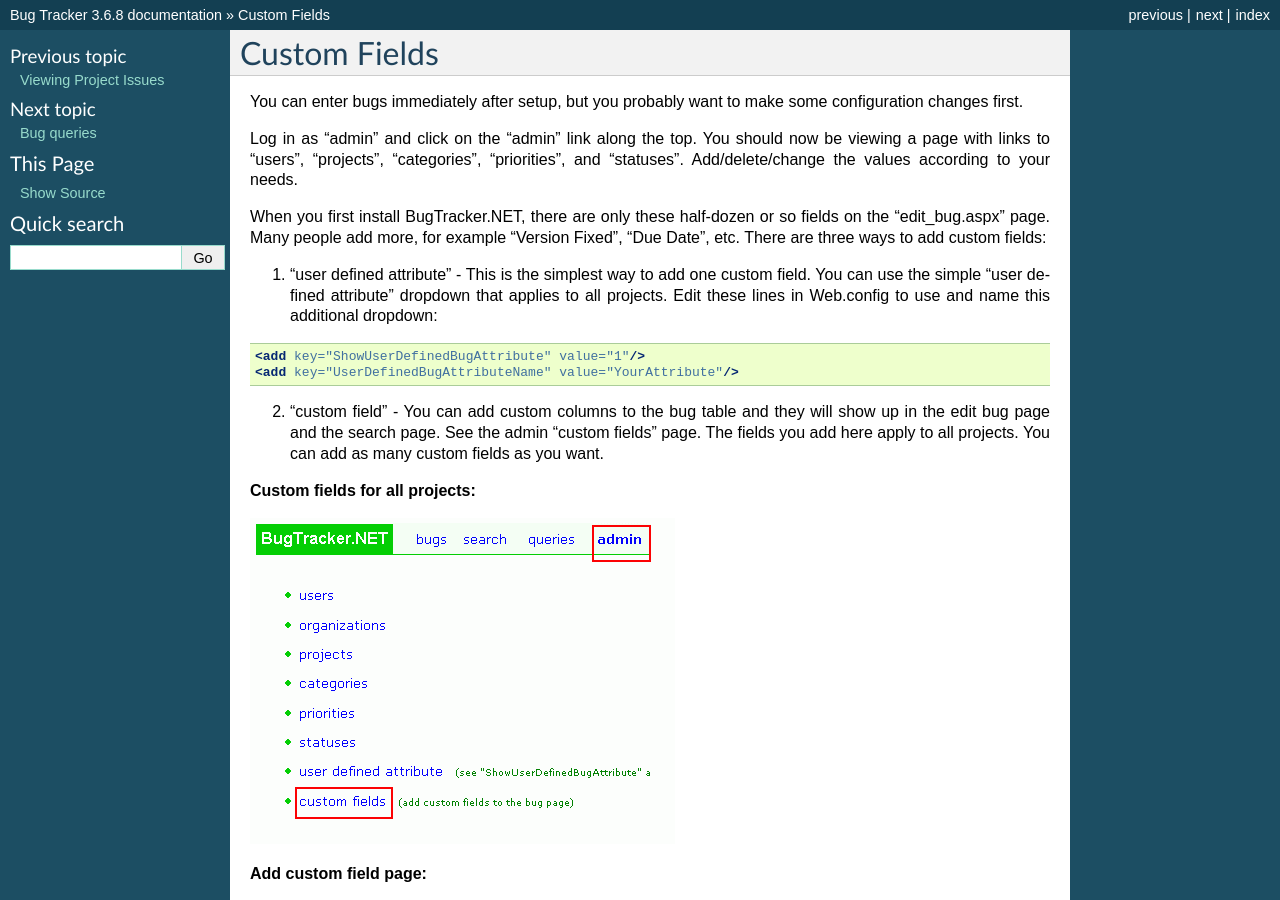
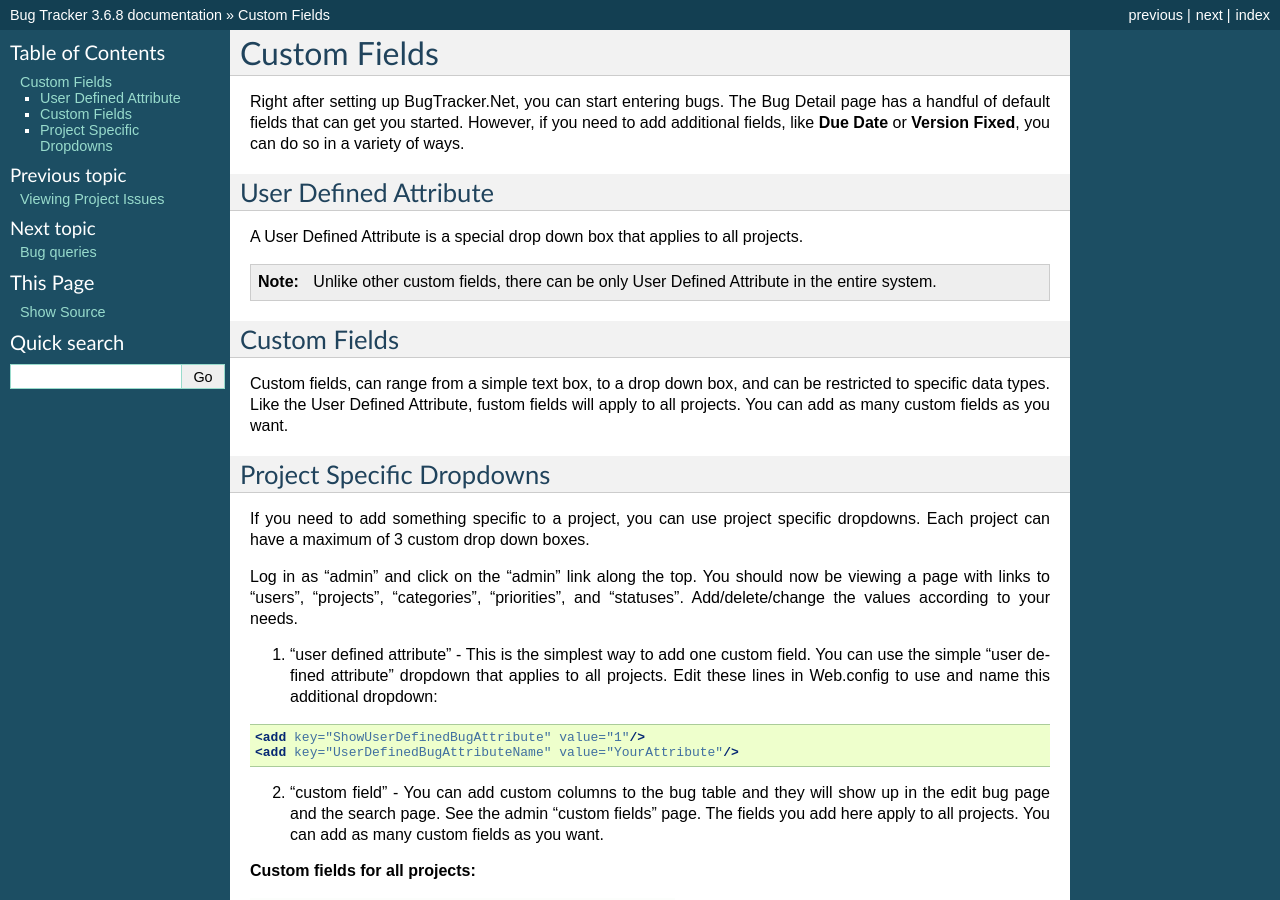
Before and after one commit to Displace99/Bug-Tracker, a Sphinx documentation site: the page built from docs/source/custom-fields.rst, in a window 1280 px wide and 900 px high. Built offline with Sphinx 7.4.7, drawn with Linux system fonts in a browser that asks for light colours; pages that are not in the unit, such as notebooks, are missing from menus.

Commit message:
Separates out documentation

```diff
--- a/docs/source/custom-fields.rst
+++ b/docs/source/custom-fields.rst
@@ -1,11 +1,26 @@
-===============
+###############
 Custom Fields
-===============
-You can enter bugs immediately after setup, but you probably want to make some configuration changes first.
+###############
+Right after setting up BugTracker.Net, you can start entering bugs. The Bug Detail page has a handful of default fields that can get you started. However, if you need to add additional fields, like **Due Date** or **Version Fixed**, you can do so in a variety of ways.
+
+User Defined Attribute
+----------------------
+A User Defined Attribute is a special drop down box that applies to all projects.
+
+.. note::
+
+    Unlike other custom fields, there can be only User Defined Attribute in the entire system.
+
+Custom Fields
+--------------
+Custom fields, can range from a simple text box, to a drop down box, and can be restricted to specific data types. Like the User Defined Attribute, fustom fields will apply to all projects. You can add as many custom fields as you want.
+
+Project Specific Dropdowns
+--------------------------
+If you need to add something specific to a project, you can use project specific dropdowns. Each project can have a maximum of 3 custom drop down boxes.
 
 Log in as "admin" and click on the "admin" link along the top. You should now be viewing a page with links to "users", "projects", "categories", "priorities", and "statuses". Add/delete/change the values according to your needs.
 
-When you first install BugTracker.NET, there are only these half-dozen or so fields on the "edit_bug.aspx" page. Many people add more, for example "Version Fixed", "Due Date", etc. There are three ways to add custom fields:
 
 1. "user defined attribute" - This is the simplest way to add one custom field. You can use the simple "user defined attribute" dropdown that applies to all projects. Edit these lines in Web.config to use and name this additional dropdown:
 
--- a/docs/source/custom-fields/index.rst
+++ b/docs/source/custom-fields/index.rst
@@ -18,3 +18,11 @@ Custom fields, can range from a simple text box, to a drop down box, and can be
 Project Specific Dropdowns
 --------------------------
 If you need to add something specific to a project, you can use project specific dropdowns. Each project can have a maximum of 3 custom drop down boxes.
+
+Related Articles
+----------------
+.. toctree::
+
+    user-defined-attribute.rst
+    custom-fields.rst
+    project-dropdown.rst
```
Also changed, not shown: docs/source/custom-fields/custom-field.rst (added, +15 -0 lines), docs/source/custom-fields/user-defined-attribute.rst (added, +10 -0 lines), docs/source/custom-fields/project-dropdown.rst (added).
